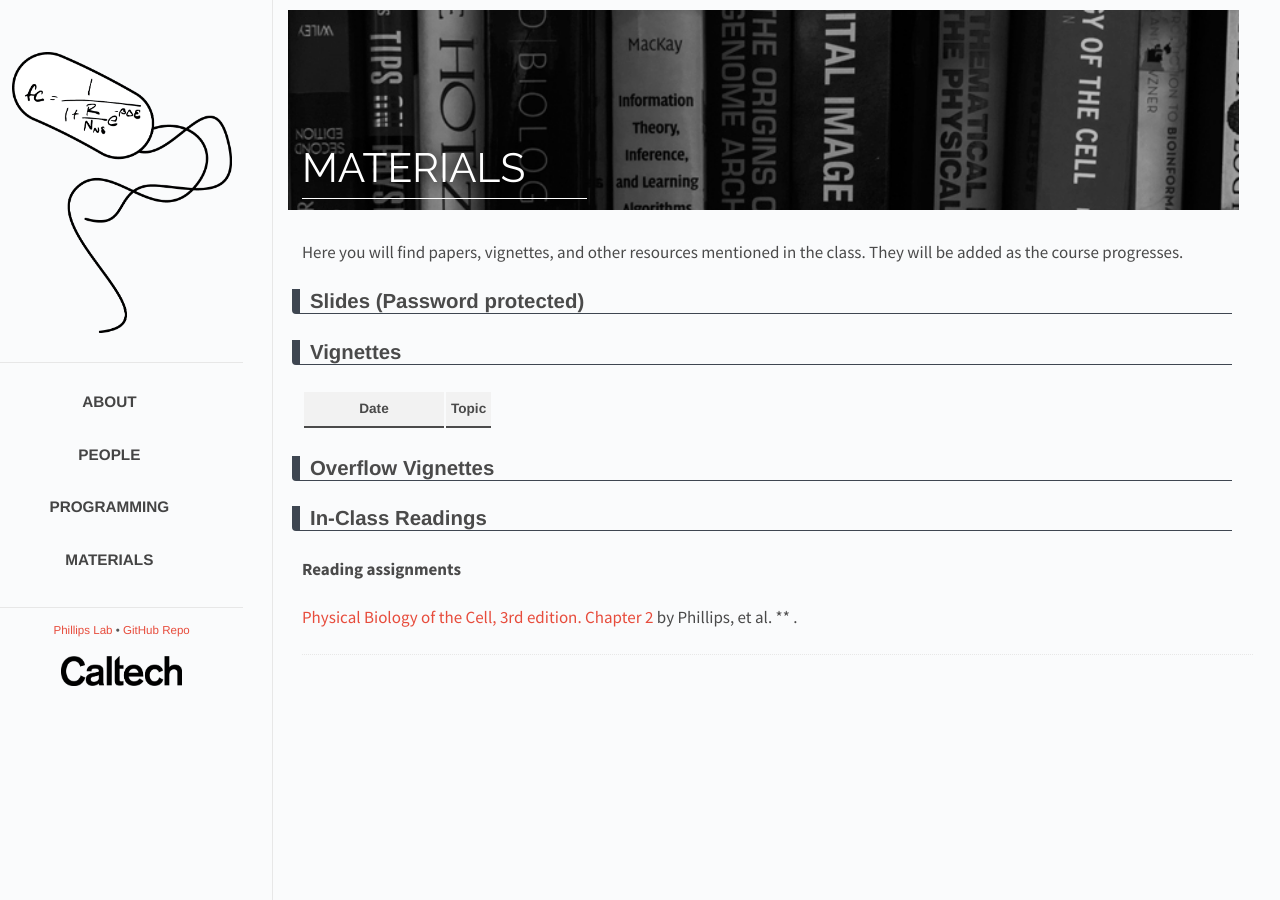
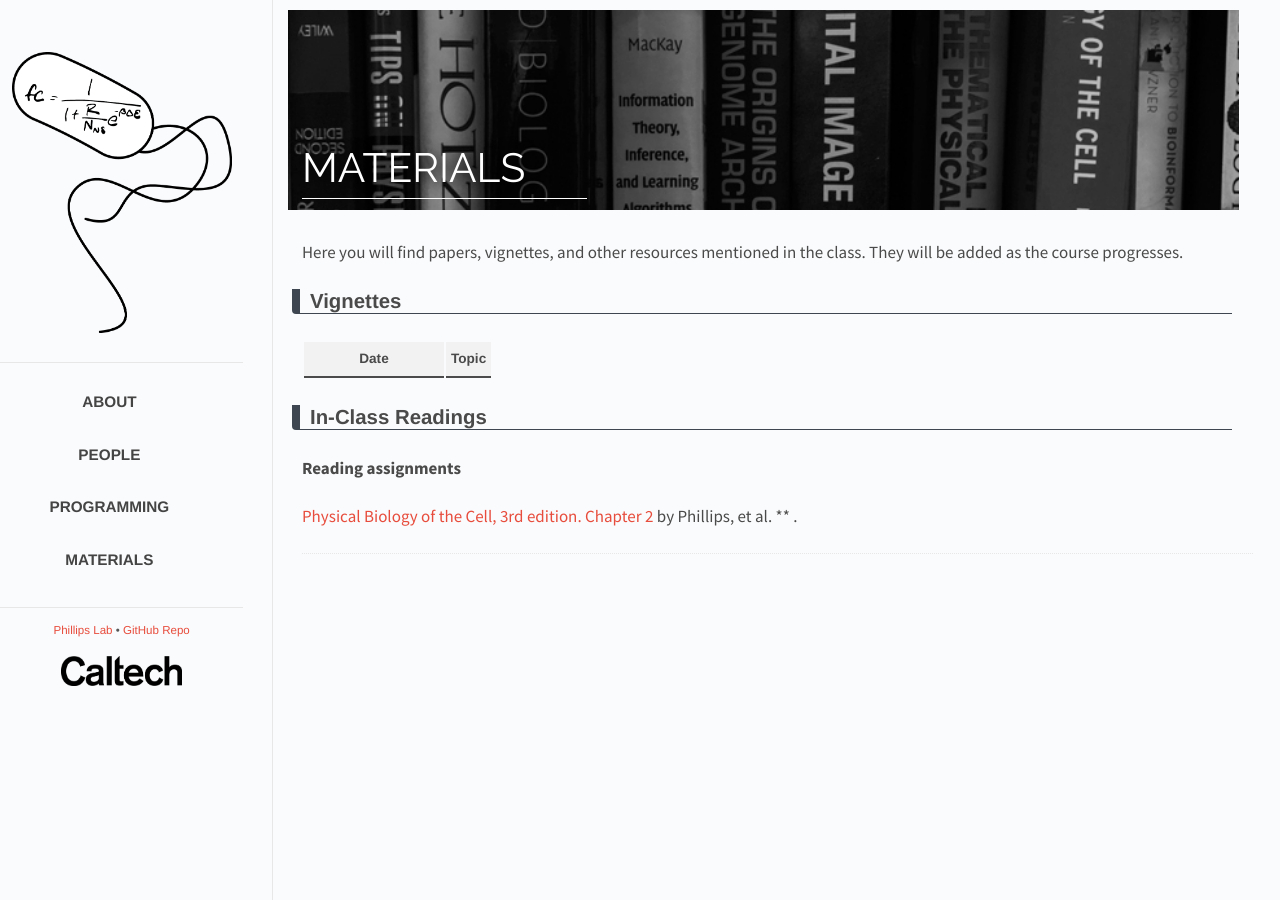
Before and after one commit to RPGroup-PBoC/pboc22_heidelberg, a Jekyll site: the page built from _posts/2022-01-28-materials.md, in a window 1280 px wide. Built offline with Jekyll 4.4.1, drawn with Linux system fonts in a browser that asks for light colours.

Commit message:
removed slides and overflow vignettes

```diff
--- a/_posts/2022-01-28-materials.md
+++ b/_posts/2022-01-28-materials.md
@@ -9,7 +9,6 @@ year: 2022
 ---
 Here you will find papers, vignettes, and other resources mentioned in the class. They will be added as the course progresses.
 
-## Slides (Password protected)
 
 
 ## Vignettes
@@ -67,14 +66,6 @@ Here you will find papers, vignettes, and other resources mentioned in the class
 {% endfor %}
 </table>
 
-## Overflow Vignettes
-
-{% for extra in site.data.vignettes %}
-{% if extra.exurl %}
-<li> <a style="text-decoration: none;" href="{{extra.exurl}}" target="_blank"><b>{{extra.extitle}}</b>.</a> {{extra.exdesc}}</li>
-{% endif %}
-{% endfor %}
-
 
 ## In-Class Readings
 
```
